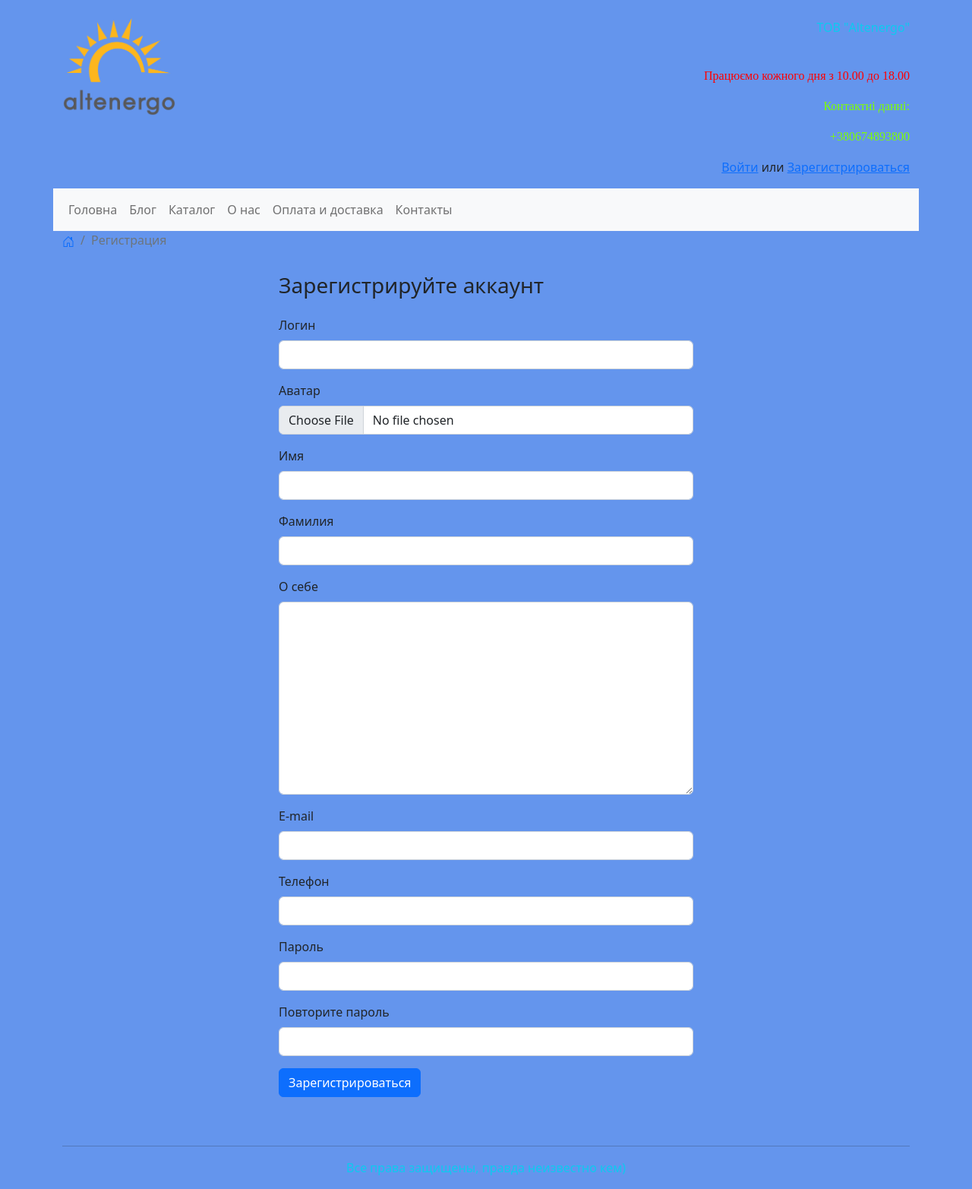
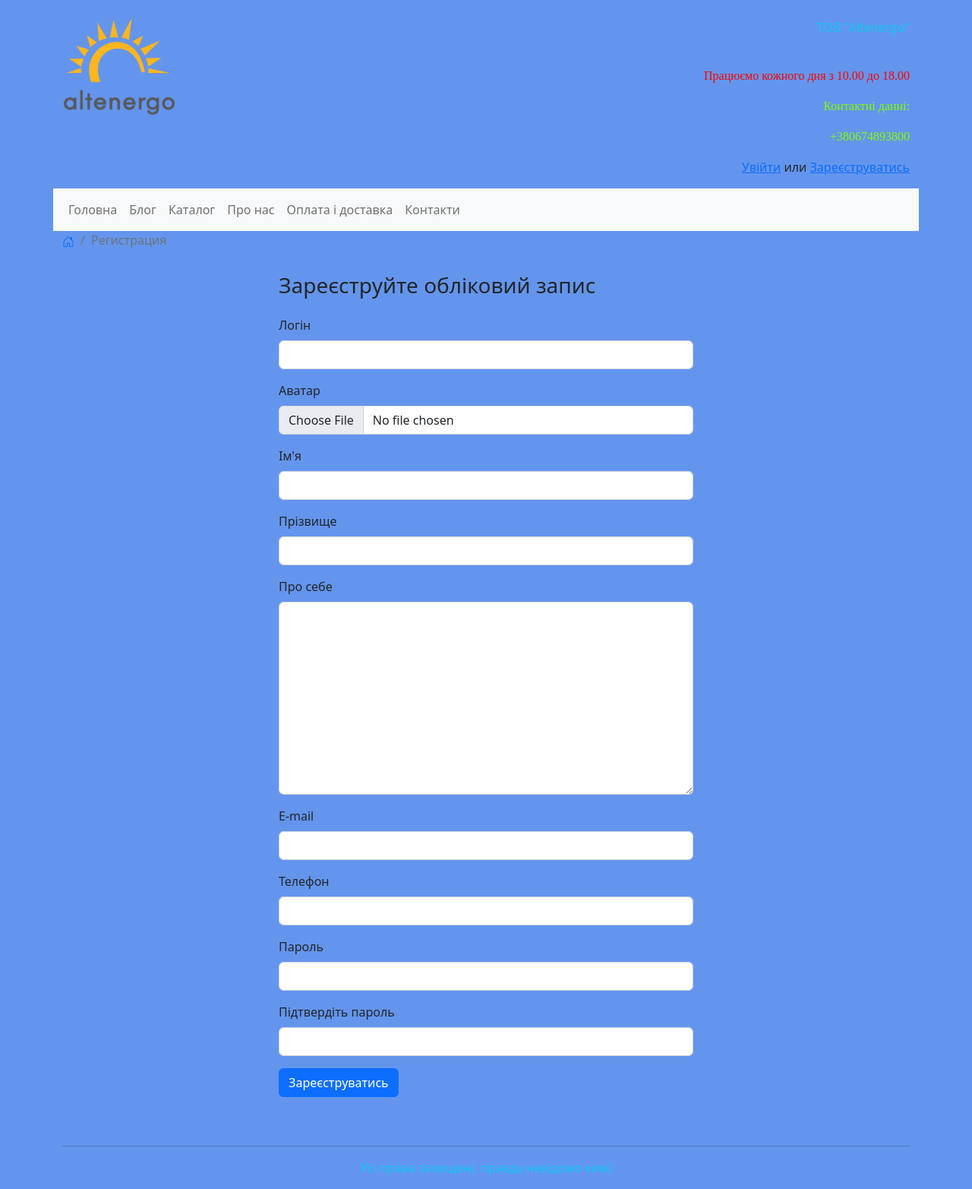
Before and after one commit to Buulbik/Hillel, a Django app: page /user/register/ in a window 1280 px wide. Shown: the whole page at 76% size. Run offline with Django 4.2, Linux system fonts and the light colour scheme; parts of the project's set-up code (start-up, migrations or seed data) failed here and were passed over; some libraries are stand-ins or nearby versions.

Commit message:
Лагідна українізація

```diff
--- a/data/pages.json
+++ b/data/pages.json
@@ -3,7 +3,7 @@
     "model": "main.page",
     "pk": 1,
     "fields": {
-      "name": "О нас",
+      "name": "Про нас",
       "slug": "about",
       "is_active": false
     }
@@ -12,7 +12,7 @@
     "model": "main.page",
     "pk": 2,
     "fields": {
-      "name": "Оплата и доставка",
+      "name": "Оплата і доставка",
       "slug": "payment-and-shipping",
       "is_active": false
     }
--- a/templates/base.html
+++ b/templates/base.html
@@ -48,10 +48,10 @@
                 <span style="font-family: 'Times New Roman';"><font color="#7fff00"><p
                         class="text-end">+380674893800</p></font></span>
                 {% if request.user.is_authenticated %}
-                    <p class="text-end">Привет {{ request.user.username }} (<a href="{% url 'logout' %}">Выйти</a>)</p>
+                    <p class="text-end">Привіт {{ request.user.username }} (<a href="{% url 'logout' %}">Вийти</a>)</p>
                 {% else %}
-                    <p class="text-end"><a href="{% url 'login' %}?next={% if request.GET.next %}{{ request.GET.next }}{% else %}{{ request.path }}{% endif %}">Войти</a>
-                        или <a href="{% url 'register' %}?next={{ request.path }}">Зарегистрироваться</a></p>
+                    <p class="text-end"><a href="{% url 'login' %}?next={% if request.GET.next %}{{ request.GET.next }}{% else %}{{ request.path }}{% endif %}">Увійти</a>
+                        или <a href="{% url 'register' %}?next={{ request.path }}">Зареєструватись</a></p>
                 {% endif %}
             </div>
         </div>
@@ -77,20 +77,20 @@
                                 <a class="nav-link" href="{% url 'catalog' %}">Каталог</a>
                             </li>
                             <li class="nav-item">
-                                <a class="nav-link" href="{% url 'page' slug='about' %}">О нас</a>
+                                <a class="nav-link" href="{% url 'page' slug='about' %}">Про нас</a>
                             </li>
                             <li class="nav-item">
-                                <a class="nav-link" href="{% url 'page' slug='payment-and-shipping' %}">Оплата и доставка</a>
+                                <a class="nav-link" href="{% url 'page' slug='payment-and-shipping' %}">Оплата і доставка</a>
                             </li>
                             <li class="nav-item">
-                                <a class="nav-link" href="{% url 'page' slug='contacts' %}">Контакты</a>
+                                <a class="nav-link" href="{% url 'page' slug='contacts' %}">Контакти</a>
                             </li>
                         </ul>
                     <div class="flex">
                         <ul class="navbar-nav me-auto mb-2 mb-lg-0">
                             {% if request.user.is_authenticated %}
                                 <li class="nav-item">
-                                            <a class="nav-link text-primary" aria-current="page" href="{% url 'cart_view' %}"><b>Корзина</b></a>
+                                            <a class="nav-link text-primary" aria-current="page" href="{% url 'cart_view' %}"><b>Кошик</b></a>
                                 </li>
                             {% endif %}
                         </ul>
@@ -118,7 +118,7 @@
                 <hr>
             </div>
             <div class="col">
-                <p class="text-center text-info">Все права защищены, правда неизвестно кем)</p>
+                <p class="text-center text-info">Усі права захищені, правда невідомо ким)</p>
             </div>
         </div>
     </div>
--- a/templates/blog/article/view.html
+++ b/templates/blog/article/view.html
@@ -37,6 +37,6 @@
         <b>Дата</b>: {{ article.created_at }} <br>
         <b>Категория</b>: {{ category.name }} <br>
     </p>
-    <p>Оставить комментарий</p>
+    <p>Ваши комментарии:</p>
     {% include 'blog/article/_comments.html' %}
 {% endblock %}
--- a/templates/index.html
+++ b/templates/index.html
@@ -1,6 +1,6 @@
 {% extends 'base.html' %}
 {% block meta_tags %}
-    {% include '_meta_tags.html' with meta_title='Главная' %}
+    {% include '_meta_tags.html' with meta_title='Головна' %}
 {% endblock %}
 {% block content %}
     <h1>Доброго дня!</h1>
--- a/templates/order/created.html
+++ b/templates/order/created.html
@@ -3,10 +3,10 @@
     {% include '_breadcrumbs.html' %}
 {% endblock %}
 {% block meta_tags %}
-    {% include '_meta_tags.html' with meta_title='Успешное оформление заказа' %}
+    {% include '_meta_tags.html' with meta_title='Успішне оформлення замовлення' %}
 {% endblock %}
 
 {% block content %}
-    <h3 class="my-header">Поздравляем, ваш заказ успешно создан!</h3>
-    <p>Ожидайте звонка нашего менеджера для уточнения деталей</p>
+    <h3 class="my-header">Вітаємо, ваше замовлення успішно створено!</h3>
+    <p>Чекайте на дзвінок нашого менеджера для уточнення деталей</p>
 {% endblock %}
--- a/templates/order/view.html
+++ b/templates/order/view.html
@@ -3,14 +3,14 @@
     {% include '_breadcrumbs.html' %}
 {% endblock %}
 {% block meta_tags %}
-    {% include '_meta_tags.html' with meta_title='Корзина' %}
+    {% include '_meta_tags.html' with meta_title='Кошик' %}
 {% endblock %}
 {% block content %}
-    <h3 class="my-header">Ваша корзина:</h3>
+    <h3 class="my-header">Ваш кошик:</h3>
     {% include 'order/_cart.html' %}
 {% if cart.total %}
     <p class="text-center">
-        <a href="{% url 'creat_order' %}" class="btn btn-info">Оформить заказ</a>
+        <a href="{% url 'creat_order' %}" class="btn btn-info">Оформити замовлення</a>
     </p>
 {% endif %}
 {% endblock %}
--- a/templates/user/register.html
+++ b/templates/user/register.html
@@ -1,6 +1,6 @@
 {% extends "base.html" %}
 {% block meta_tags %}
-    {% include '_meta_tags.html' with meta_title='Регистрация' %}
+    {% include '_meta_tags.html' with meta_title='Регістрація' %}
 {% endblock %}
 {% block breadcrumbs %}
     {% include '_breadcrumbs.html' %}
@@ -9,7 +9,7 @@
     <div class="row">
         <div class="col-sm-12 col-md-3"></div>
         <div class="col-sm-12 col-md-6">
-            <h3 class="my-header">Зарегистрируйте аккаунт</h3>
+            <h3 class="my-header">Зареєструйте обліковий запис</h3>
             {% if error %}
                 <div class="alert alert-danger" role="alert">
                     {{ error }}
@@ -18,7 +18,7 @@
             <form method="post" enctype="multipart/form-data">
                 {% csrf_token %}
                 <div class="mb-3">
-                    <label for="username" class="form-label">Логин</label>
+                    <label for="username" class="form-label">Логін</label>
                     <input type="text" class="form-control" id="username" name="username" required>
                 </div>
                 <div class="mb-3">
@@ -26,15 +26,15 @@
                     <input type="file" class="form-control" id="image" name="image" required>
                 </div>
                 <div class="mb-3">
-                    <label for="first_name" class="form-label">Имя</label>
+                    <label for="first_name" class="form-label">Ім'я</label>
                     <input type="text" class="form-control" id="first_name" name="first_name" required>
                 </div>
                 <div class="mb-3">
-                    <label for="last_name" class="form-label">Фамилия</label>
+                    <label for="last_name" class="form-label">Прізвище</label>
                     <input type="text" class="form-control" id="last_name" name="last_name" required>
                 </div>
                 <div class="mb-3">
-                    <label for="about" class="form-label">О себе</label>
+                    <label for="about" class="form-label">Про себе</label>
                     <textarea class="form-control" name="about" id="about" cols="30" rows="10"></textarea>
                 </div>
                 <div class="mb-3">
@@ -50,10 +50,10 @@
                     <input type="password" class="form-control" id="password" name="password" required>
                 </div>
                 <div class="mb-3">
-                    <label for="password_confirm" class="form-label">Повторите пароль</label>
+                    <label for="password_confirm" class="form-label">Підтвердіть пароль</label>
                     <input type="password" class="form-control" id="password_confirm" name="password_confirm" required>
                 </div>
-                <button type="submit" class="btn btn-primary">Зарегистрироваться</button>
+                <button type="submit" class="btn btn-primary">Зареєструватись</button>
             </form>
         </div>
     </div>
--- a/templates/user/welcome.html
+++ b/templates/user/welcome.html
@@ -6,6 +6,6 @@
 {% endblock %}
 
 {% block content %}
-    <h1>Привет {{ user.username }}!</h1>
-    <p>Твой аккуант создан. Теперь ты можешь <a href="{% url "login" %}?next={{ next_page }}">войти</a>.</p>
+    <h1>Привіт {{ user.username }}!</h1>
+    <p>Твій обліковий запис створено. Тепер ти можеш <a href="{% url "login" %}?next={{ next_page }}">увійти!</a>.</p>
 {% endblock %}
```
Also changed, not shown: data/contacts.json (+4 -4 lines), templates/blog/article/_comments.html (+7 -7 lines), templates/blog/article/_created_comment.html (+6 -3 lines), templates/catalog/product.html (+8 -8 lines), templates/order/_cart.html (+5 -5 lines), templates/order/added.html (+4 -4 lines), templates/order/create.html (+7 -7 lines), templates/user/login.html (+4 -4 lines).
